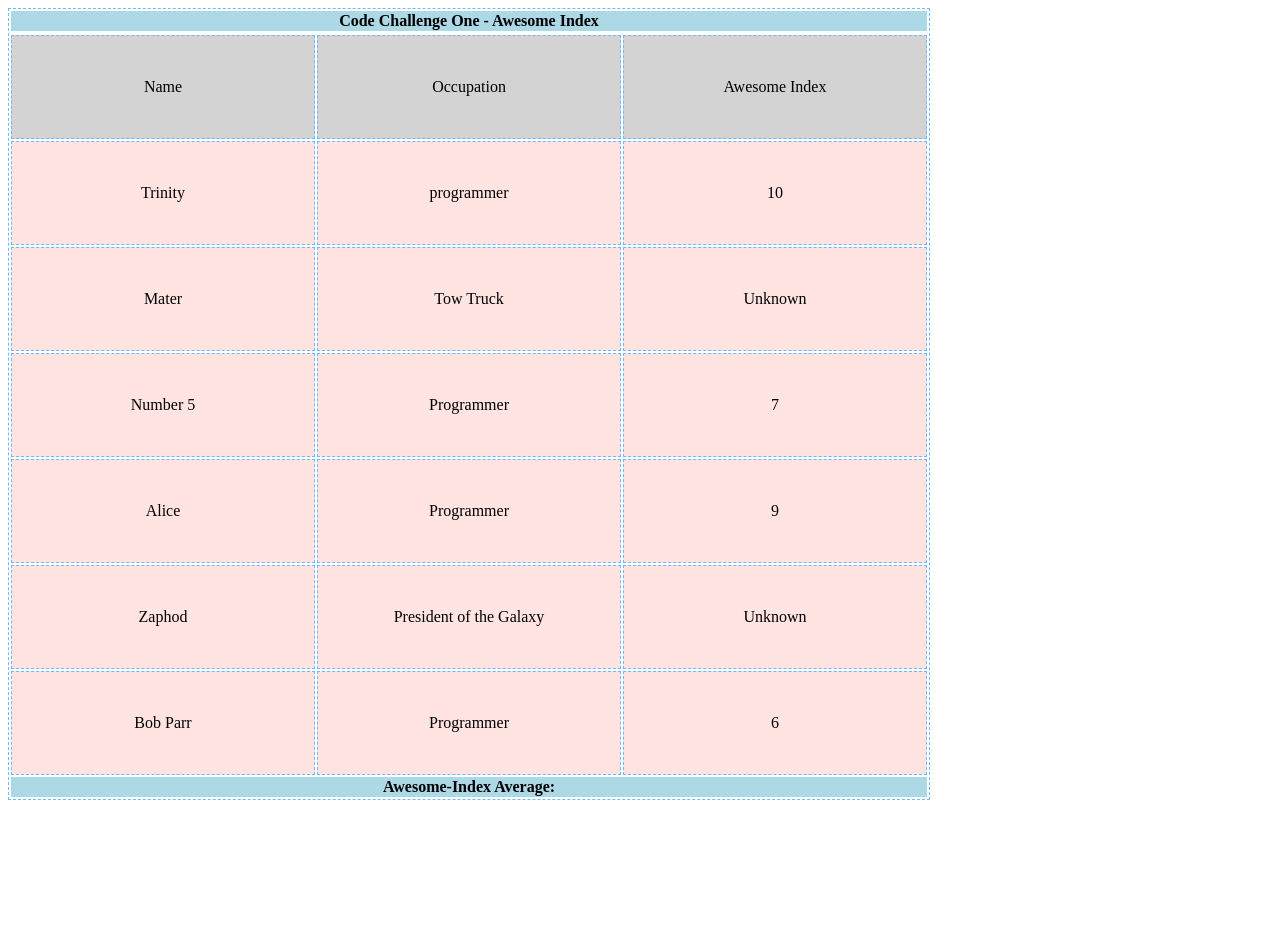
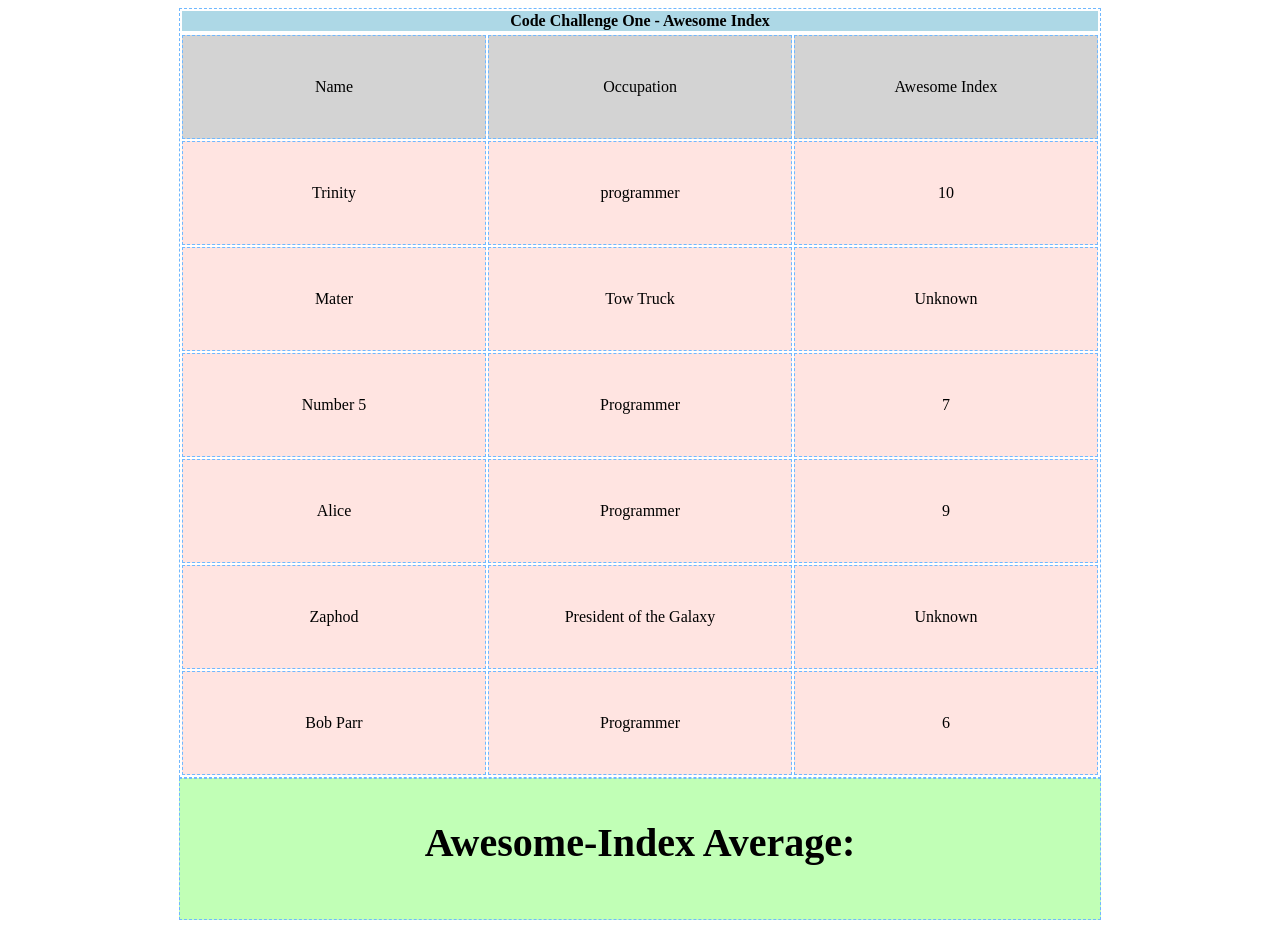
Before and after one commit to Taseyfras/Code-Fellows-Challenge-, a plain HTML site: page FirstChallengeLibraries/FirstChallengeLibraries.html in a window 1280 px wide. Before the commit the page ends 808 px from the top, so only its background shows below. Drawn offline with nearby package versions, Linux system fonts and the light colour scheme.

Commit message:
updated version of the First Challenge utilizing libraries for Code Fellows Challenges

```diff
--- a/FirstChallengeLibraries/FirstChallengeLibraries.JS
+++ b/FirstChallengeLibraries/FirstChallengeLibraries.JS
@@ -44,5 +44,17 @@ awesomeIndex: 6
 /* .pluck(collection, path) gets the property value of 'awesomeIndex'
 from 'table' */
 var result = _(table).pluck('awesomeIndex').value();
-/*.compact() creates an array without false values*/
+//.compact() creates an array without false values
 var AwesomeIndex = _.compact(result)
+
+var sum = 0;
+//$ is the jQuery function, .each calls up looping counter
+$.each(AwesomeIndex,function() {
+/*"this" is a variable, it works with the counter because a numeric value
+would cause an error - like a stand-in object*/
+sum += this;
+});
+
+var average = sum/AwesomeIndex.length;
+//.html() sets the content of th identified element
+ $("#awesome-index").html(average);
--- a/FirstChallengeLibraries/FirstChallengeLibraries.css
+++ b/FirstChallengeLibraries/FirstChallengeLibraries.css
@@ -6,6 +6,7 @@ td {
 
 table, td {
 	border: 1px #70b8ff dashed;
+	margin: auto;
 }
 
 tr {
@@ -16,6 +17,10 @@ header {
 	background-color: #ADD8E6;
 }
 
+tbody div {
+	background-color: #D3D3D3;
+}
+
 .gray {
 	background-color: #D3D3D3;
 }
@@ -23,3 +28,14 @@ header {
 .blue {
 	background-color: #ADD8E6;
 }
+
+body div {
+	border: 1px #70b8ff dashed;
+	background-color: #c1ffb6;
+	text-align: center;
+	margin-top: 6px;
+	margin: auto;
+	padding-top: 40px;
+	font-size: 40px;
+	font-weight: bold;
+}
--- a/FirstChallengeLibraries/FirstChallengeLibraries.html
+++ b/FirstChallengeLibraries/FirstChallengeLibraries.html
@@ -5,7 +5,6 @@
     <script src="https://cdn.jsdelivr.net/lodash/3.10.1/lodash.js"></script>
     <link type="text/css" rel="stylesheet" href="FirstChallengeLibraries.css" />
     <script src="FirstChallengeLibraries.js"></script>
-
 	</head>
   <body>
       <table>
@@ -50,23 +49,9 @@
                   <td><p>6</p></td>
               </tr>
           </tbody>
-          <tr><th colspan="3" class="blue">Awesome-Index Average: <span id="awesome-index"></span></th></tr>
       </table>
+    <div style="width:920px; height:100px">Awesome-Index Average: <span id="awesome-index"></span></div>
   </body>
  <script src="https://ajax.googleapis.com/ajax/libs/jquery/1.11.3/jquery.min.js"></script>
-   <script>
-   var sum = 0;
-   /*  $ is the jQuery function, .each calls up looping counter */
-$.each(AwesomeIndex,function() {
-  /*"this" is a variable, it works with the counter because a numeric value
-  would cause an error - like a stand-in object */
-    sum += this;
-});
-
- var average = sum/AwesomeIndex.length;
-/* .html() sets the content of th identified element*/
-   $("#awesome-index").html(average);
-
-
-   </script>
+ <script src="FirstChallengeLibraries.JS"></script>
 </html>
```
Lines whose indentation alone changed are shown as unchanged.
